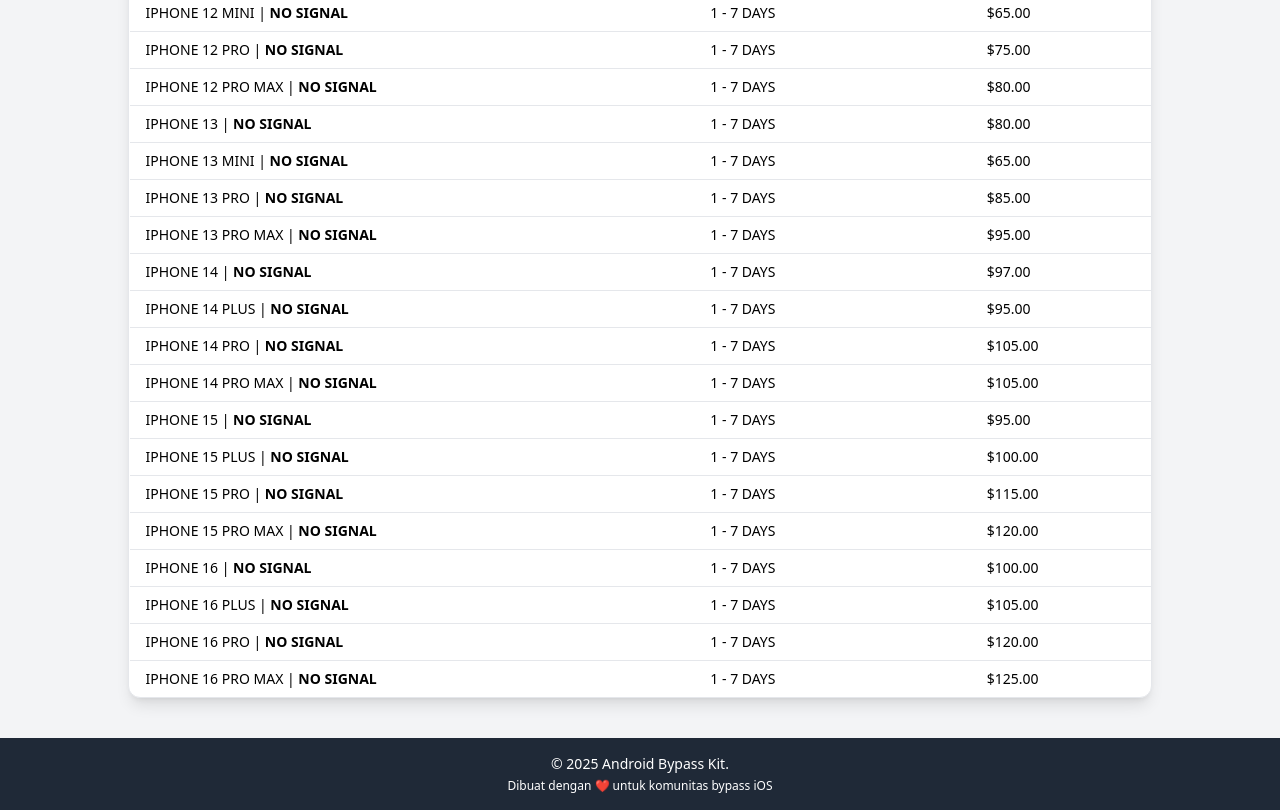
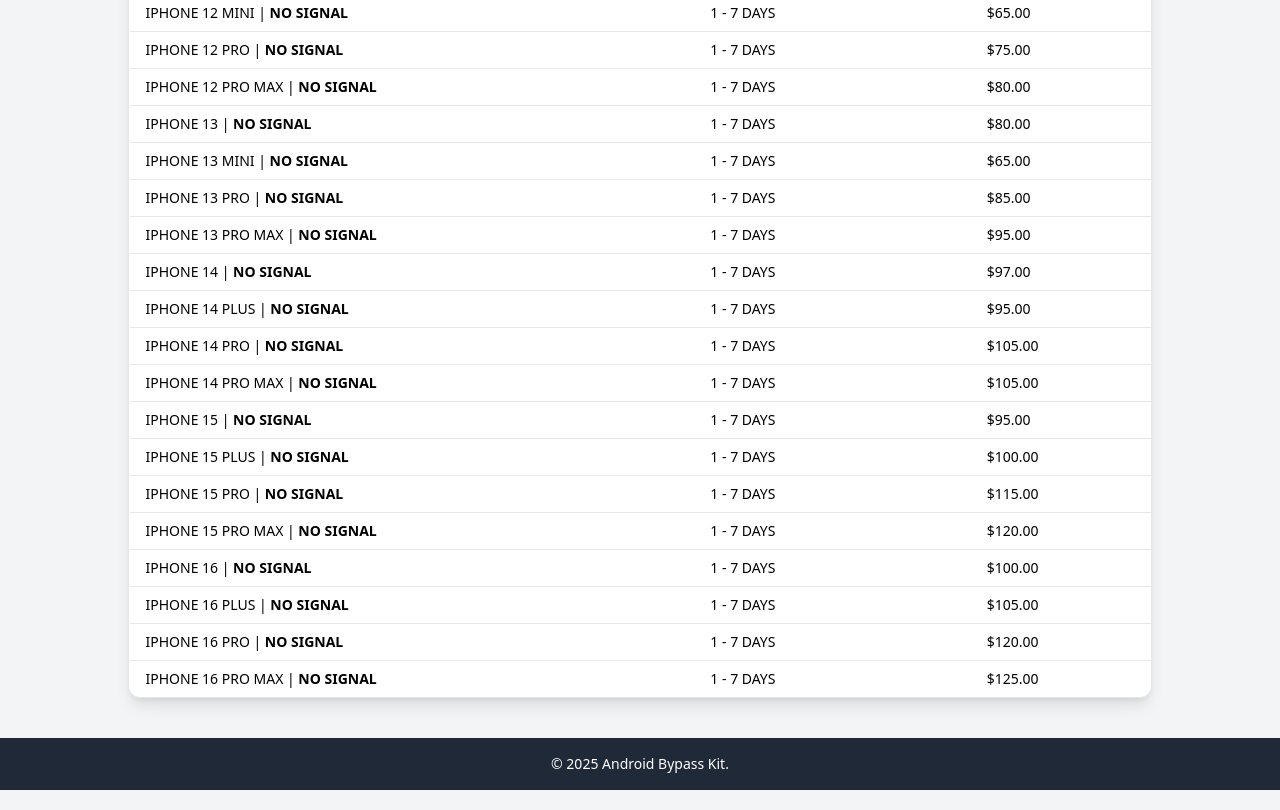
Before and after one commit to ponbugs/bypass.ponbugs.github.io, a plain HTML site: page price.html in a window 1280 px wide. Shown: the part 497-1307 px from the top of the page. Drawn offline with nearby package versions, Linux system fonts and the light colour scheme.

Commit message:
update footer

```diff
--- a/price.html
+++ b/price.html
@@ -344,6 +344,12 @@
       </tr>
     </template>
 
+    <footer class="bg-gray-800 text-white text-center py-4 mt-10">
+      <p class="text-sm">&copy; <span id="current-year"></span>
+        <a href="/" target="_blank" rel="noopener noreferrer"
+          >Android Bypass Kit.</p>
+    </footer>
+
     <script>
       function toggleFeatures(row) {
         const nextRow = row.nextElementSibling;
@@ -359,9 +365,6 @@
         row.parentNode.insertBefore(clone, row.nextSibling);
       }
     </script>
-    <footer class="bg-gray-800 text-white text-center py-4 mt-10">
-      <p class="text-sm">&copy; 2025 Android Bypass Kit.</p>
-      <p class="text-xs mt-1">Dibuat dengan ❤️ untuk komunitas bypass iOS</p>
-    </footer>
+    <script src="js/year.js"></script>
   </body>
 </html>
```
